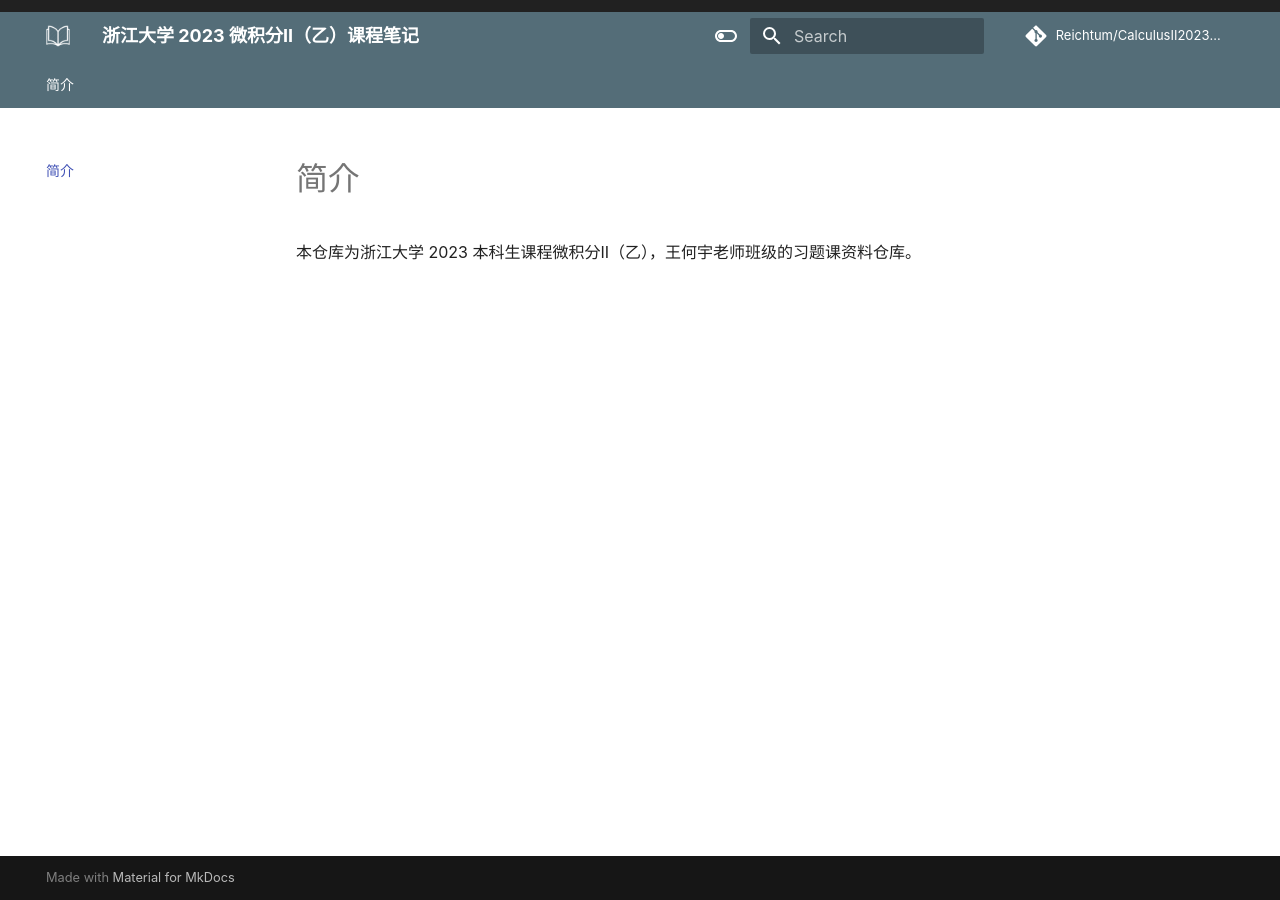
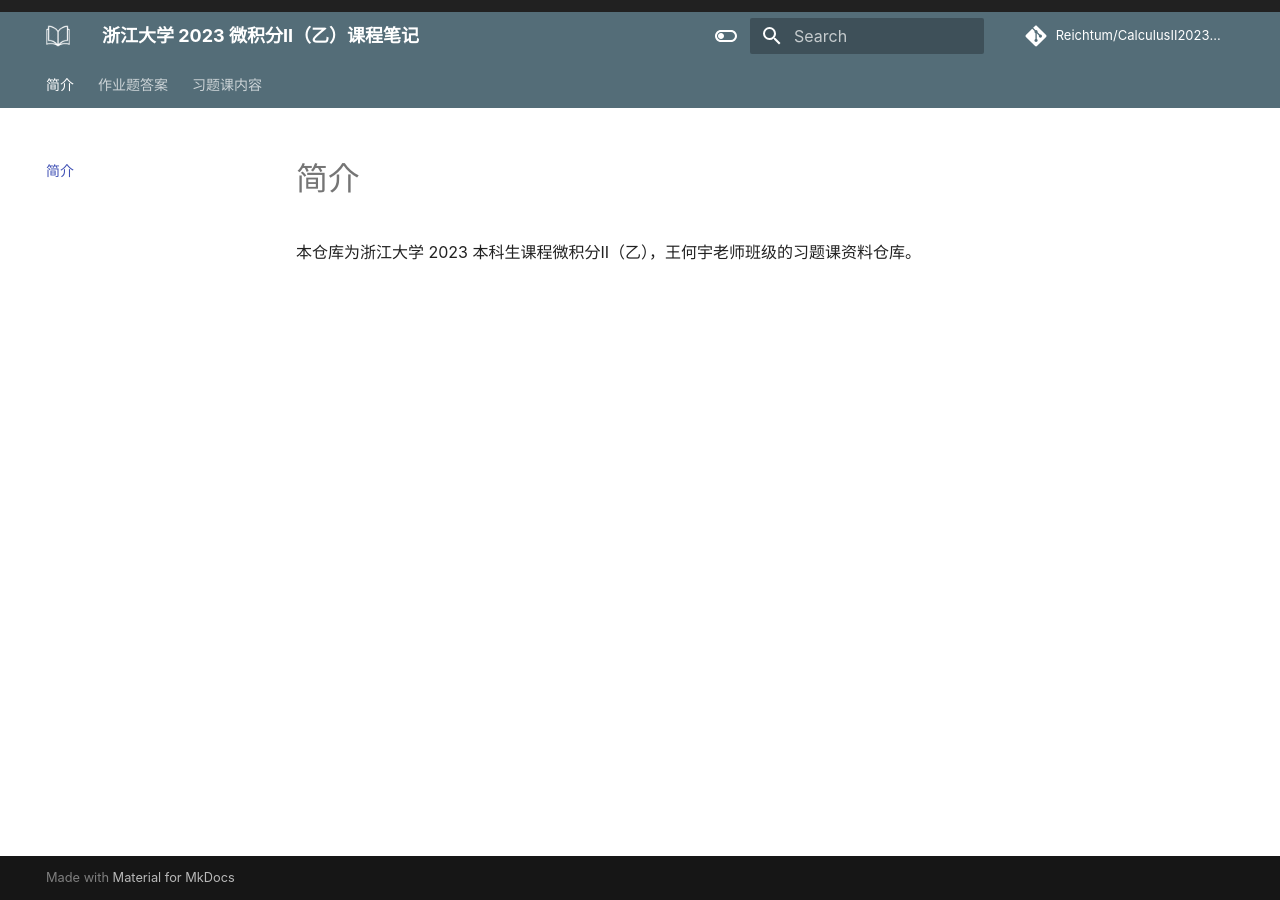
Before and after one commit to ReichtumQian/CalculusII2023Spring, an MkDocs documentation site: the page built from docs/index.md, in a window 1280 px wide. Built offline with MkDocs 1.6.1 and Material for MkDocs 9.7.7, drawn with Linux system fonts in a browser that asks for light colours; some web fonts are replaced; comment, search, counter and statistics services are not loaded.

Commit message:
Update website and nav

```diff
--- a/mkdocs.yml
+++ b/mkdocs.yml
@@ -76,5 +76,7 @@ extra_css:
 nav:
   - 简介: "index.md"
   # - 课程笔记:
-  # - 作业题答案:
-  # - 习题课内容:
+  - 作业题答案:
+    - 第一次作业答案: "作业题答案/第一次作业答案.md"
+  - 习题课内容:
+    - 第二周习题课: "习题课内容/第二周习题课.md"
```
Also changed, not shown: README.md (+1 -1 lines), docs/习题课内容/第二周习题课.md (added), docs/作业题答案/第一次作业答案.md (added).
